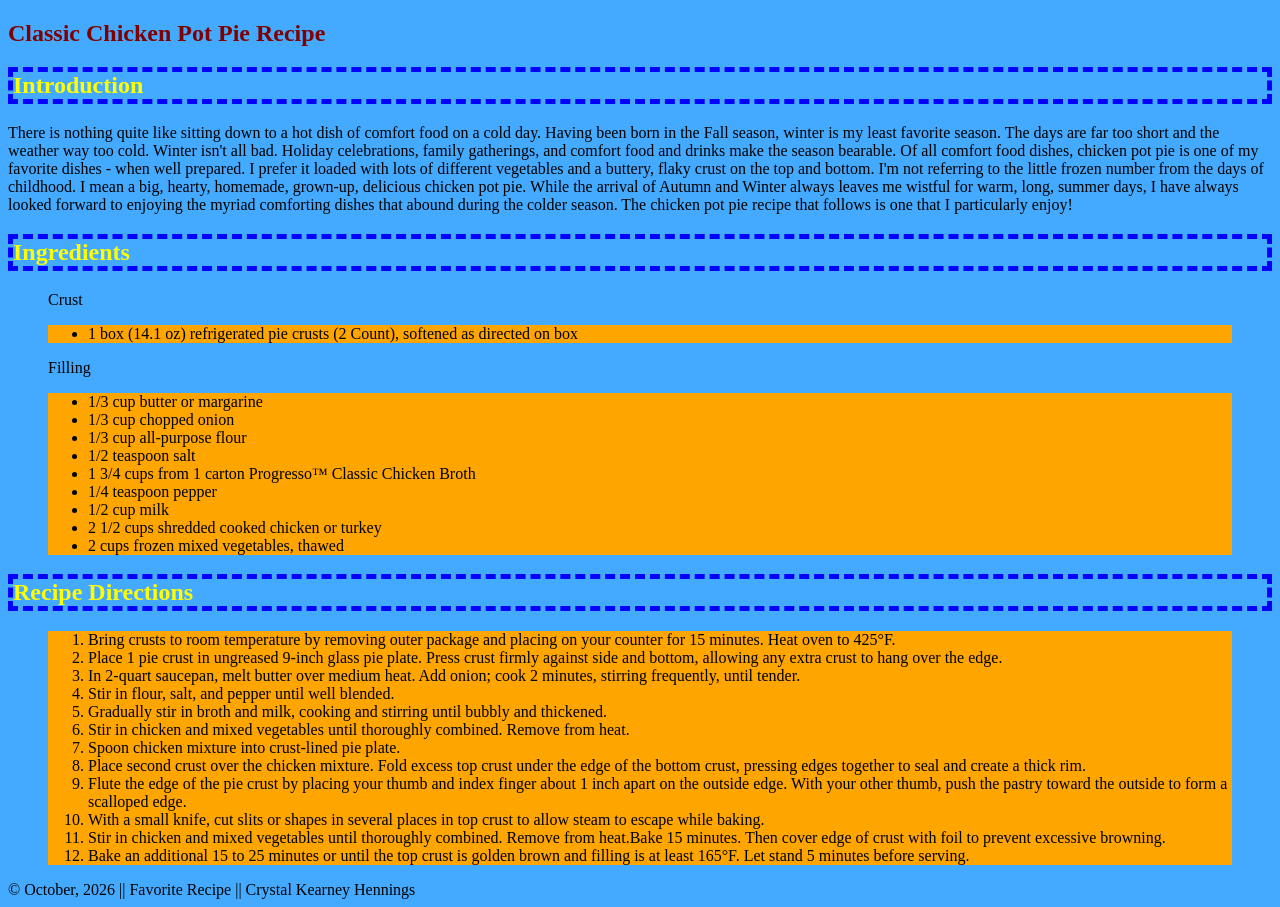
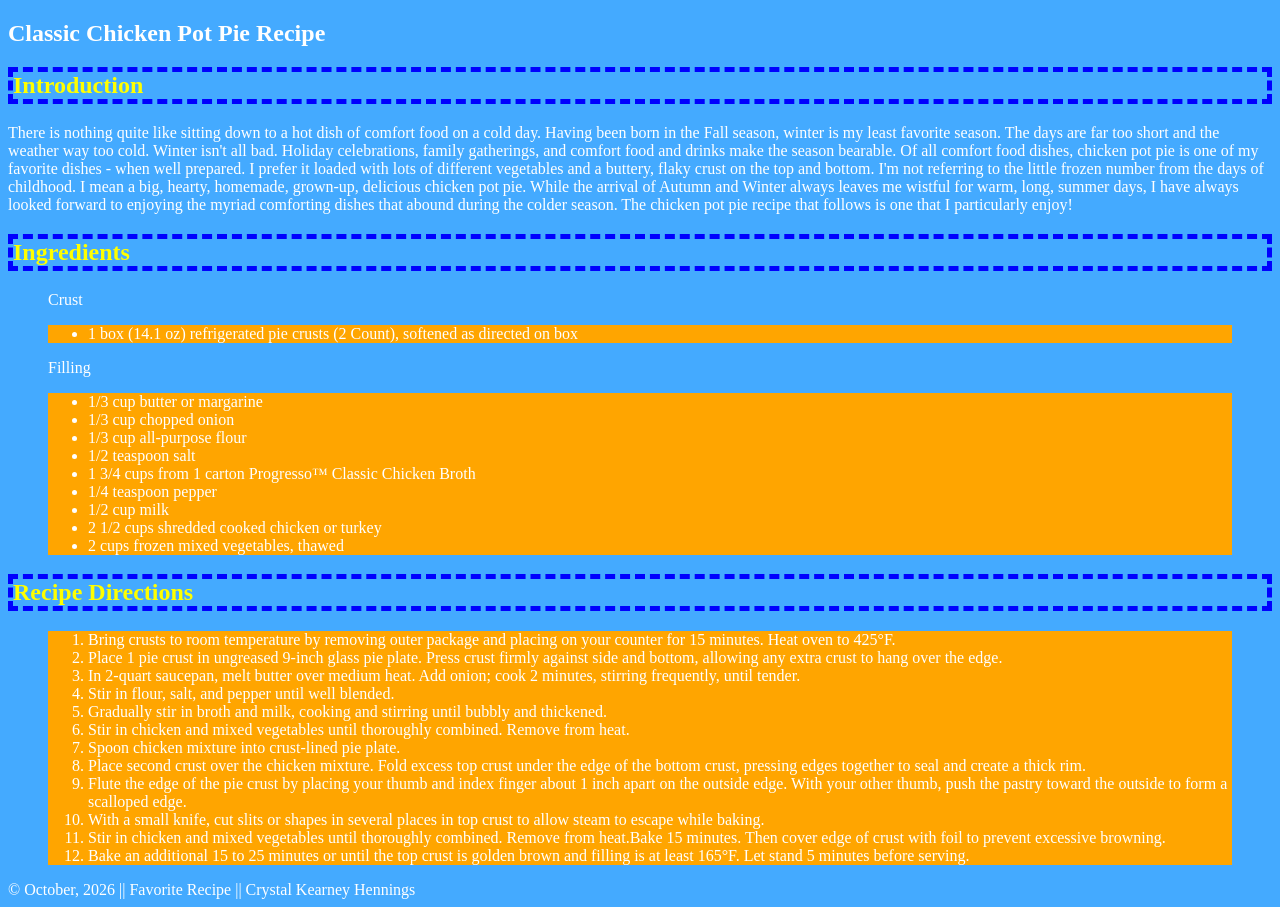
Before and after one commit to cakhennings/CrystalK_Hennings-web_design_HTMLCSS_Fall2026, a plain HTML site: page week6/index.html in a window 1280 px wide. Drawn offline with Linux system fonts and the light colour scheme.

Commit message:
second commit of week 6 assignment

```diff
--- a/week6/style.css
+++ b/week6/style.css
@@ -7,14 +7,19 @@
 			--bullets-color: orange;
 			--border-dress: blue, dashed, thick;
 			--primary-heading-color: maroon;
+            --darkMode-bkg: color: darkblue;
+            --darkMode-txt: color: gray;
         }
 
+       h1{background-color: var(--darkMode-bkg);
+        color: var(--darkMode-txt);
 
-		body {
-            background-color: var(--primary-bg-color);
         }
-		h1{color: var(--primary-heading-color);
+
+        body {background-color: var(--primary-bg-color);
+            color: var(--primary-font-color);
         }
+
 
         h2 {
             color: var(--heading-color);
@@ -26,6 +31,7 @@
 		ol{
 			background-color: var(--bullets-color);
 		}
+
 		ul{
 		background-color: var(--bullets-color);
 		}
```
